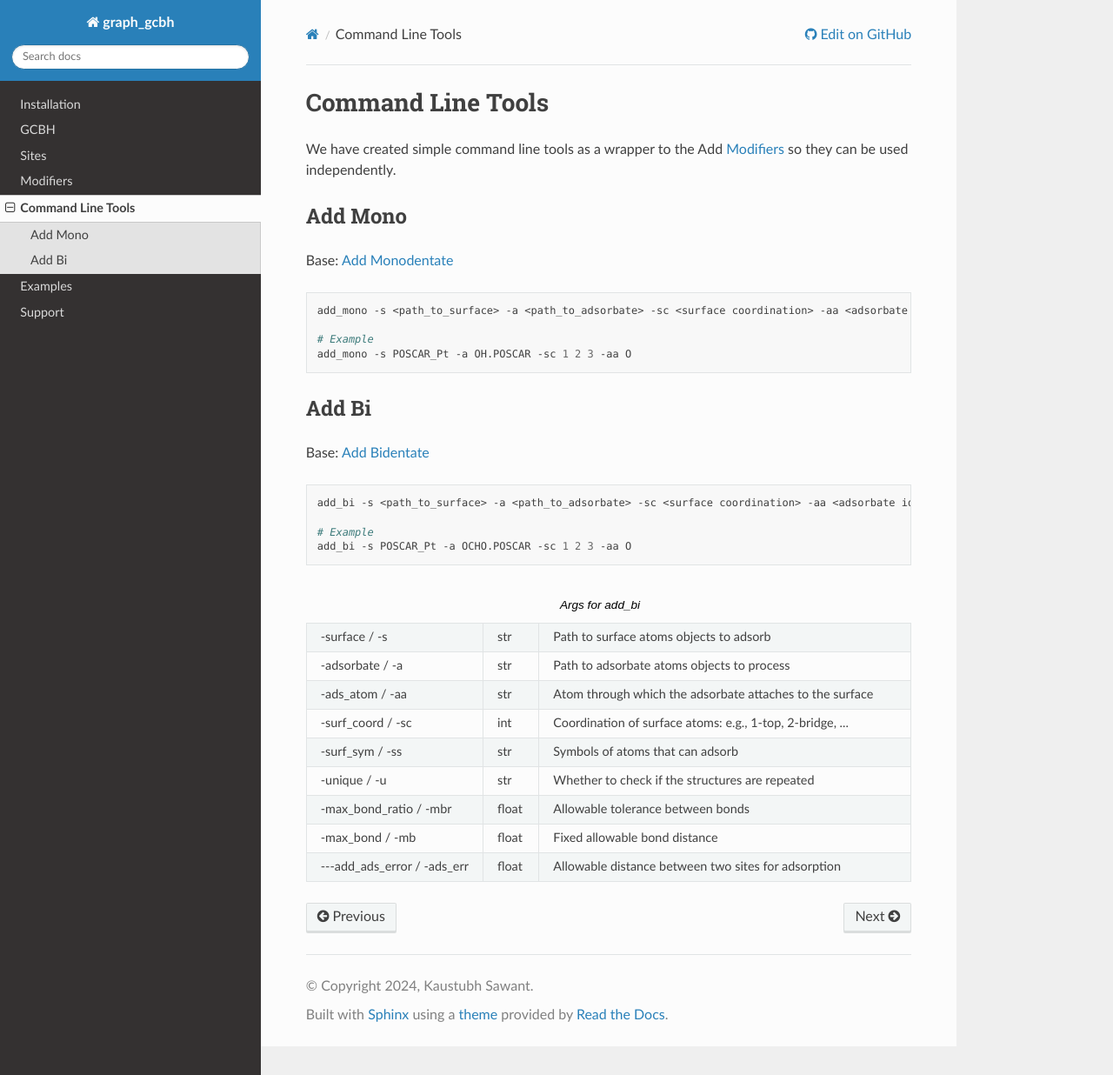
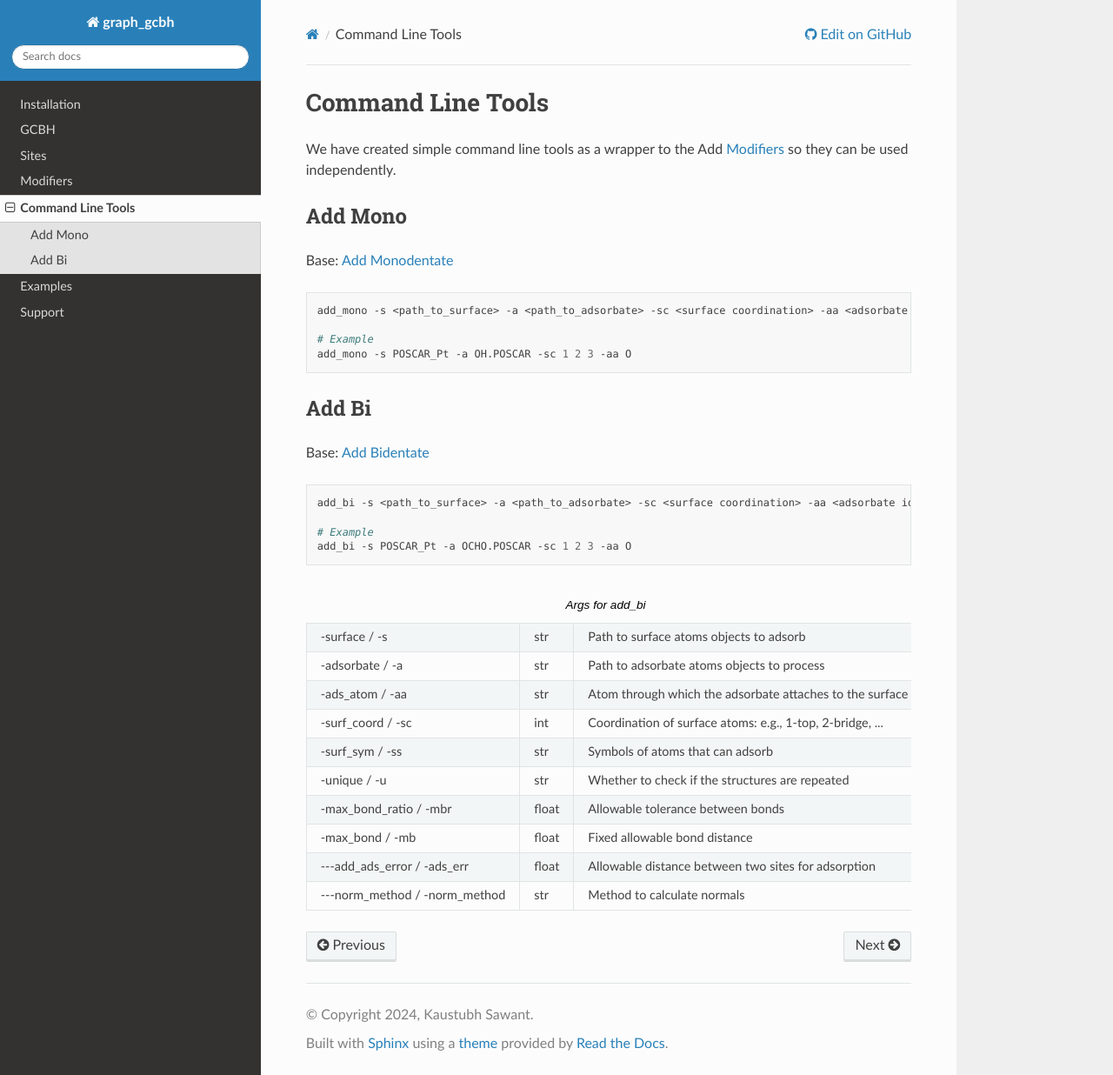
Before and after one commit to kkjsawantucla/gg, a Sphinx documentation site: the page built from docs/source/command_line.rst, in a window 1280 px wide and 1236 px high. Shown: the whole window at 87% size. Built offline with Sphinx 7.4.7 and the Read the Docs theme 3.1.0, drawn with Linux system fonts in a browser that asks for light colours.

Commit message:
update modifiers

```diff
--- a/docs/source/command_line.rst
+++ b/docs/source/command_line.rst
@@ -56,3 +56,6 @@ Base: :ref:`Add Bidentate`
    * - ---add_ads_error / -ads_err
      - float
      - Allowable distance between two sites for adsorption
+   * - ---norm_method / -norm_method
+     - str
+     - Method to calculate normals
```
Also changed, not shown: 1 other file.
